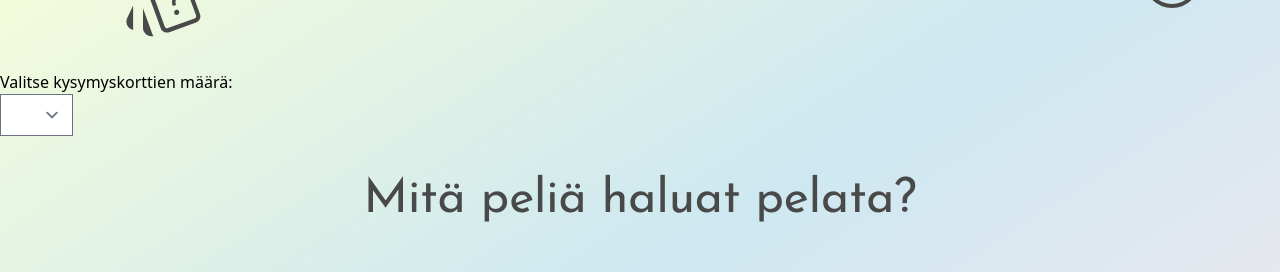
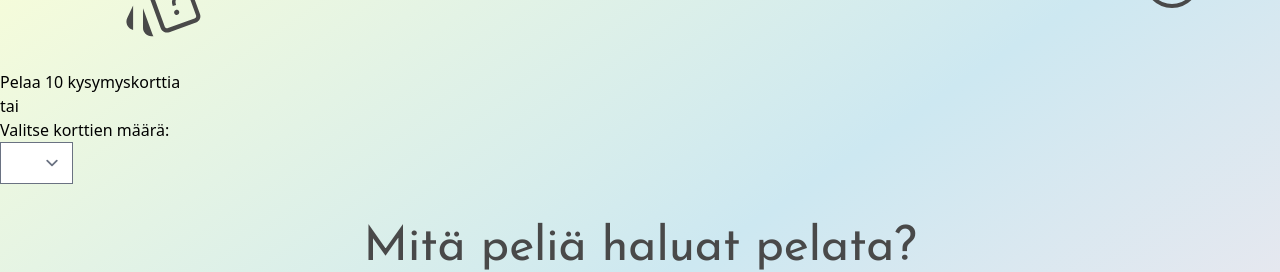
Before and after one commit to jamktiko/stripNsip, a SvelteKit app in the folder projekti/: page / in a window 1280 px wide. Shown: the part 134-406 px from the top of the page. Built offline with nearby package versions, Linux system fonts and the light colour scheme.

Commit message:
korttien määrän valinnan muokkausta

```diff
--- a/projekti/src/lib/kayttaja.svelte.ts
+++ b/projekti/src/lib/kayttaja.svelte.ts
@@ -1,7 +1,7 @@
 import type { KayttajaAsetukset } from '$lib/kayttajaAsetukset';
 
 class Kayttaja {
-	private user: KayttajaAsetukset = $state({ normaaliTeema: true, korttienMaara: 10 });
+	private user: KayttajaAsetukset = $state({ normaaliTeema: true, korttienMaara: 11 });
 
 	get normaaliTeema() {
 		return this.user.normaaliTeema;
--- a/projekti/src/routes/+page.svelte
+++ b/projekti/src/routes/+page.svelte
@@ -6,6 +6,7 @@
 	import PelinValinta from './PelinValinta.svelte';
 	import { Kayttaja } from '$lib/kayttaja.svelte';
 	import Button from './Button.svelte';
+	import { fade } from 'svelte/transition';
 
 	// Importit ennen tätä----- Muuttujat tämän jälkeen
 
@@ -96,13 +97,20 @@
 
 <main>
 	{#if ollaanEtusivulla}
-		<p>Valitse kysymyskorttien määrä:</p>
-		<select bind:value={kysymystenMaara}>
-			<option value=6>5</option>
-			<option value=11>10</option>
-			<option value=16>15</option>
-			<option value=21>20</option>
-		</select>
+		<div in:fade={{ delay: 400, duration: 400 }} out:fade={{ duration: 300 }}>
+			<h2>Pelaa 10 kysymyskorttia</h2>
+			<h2>tai</h2>
+			<h2>Valitse korttien määrä:</h2>
+
+			<select bind:value={kysymystenMaara}>
+				<option value=6>5</option>
+				<option value=16>15</option>
+				<option value=21>20</option>
+				<option value=31>30</option>
+				<option value=51>50</option>
+			</select>
+		</div>
+
 		<PelinValinta {korttiPakat} {korttiPakanValinta} />
 	{:else if ollaanPelisivulla}
 		<div class="grid justify-items-center px-3 sm:grid-cols-3 sm:px-10">
```
